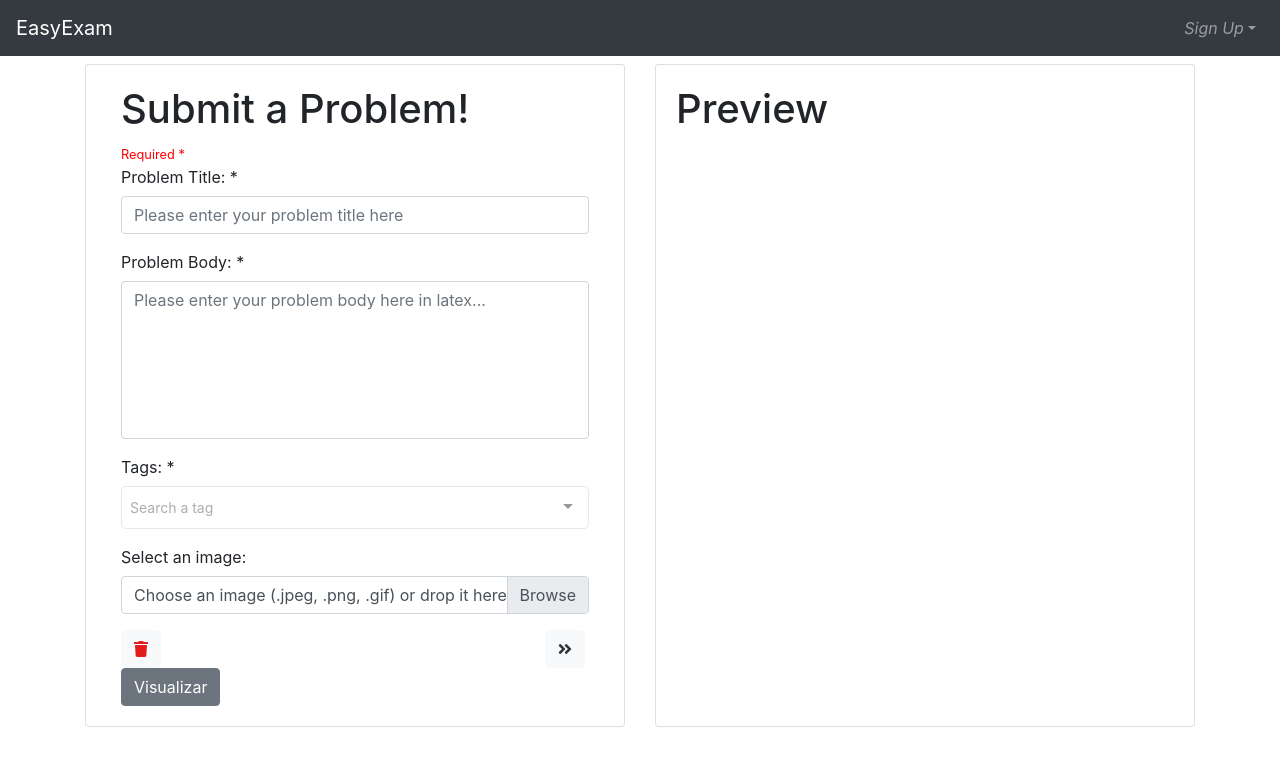
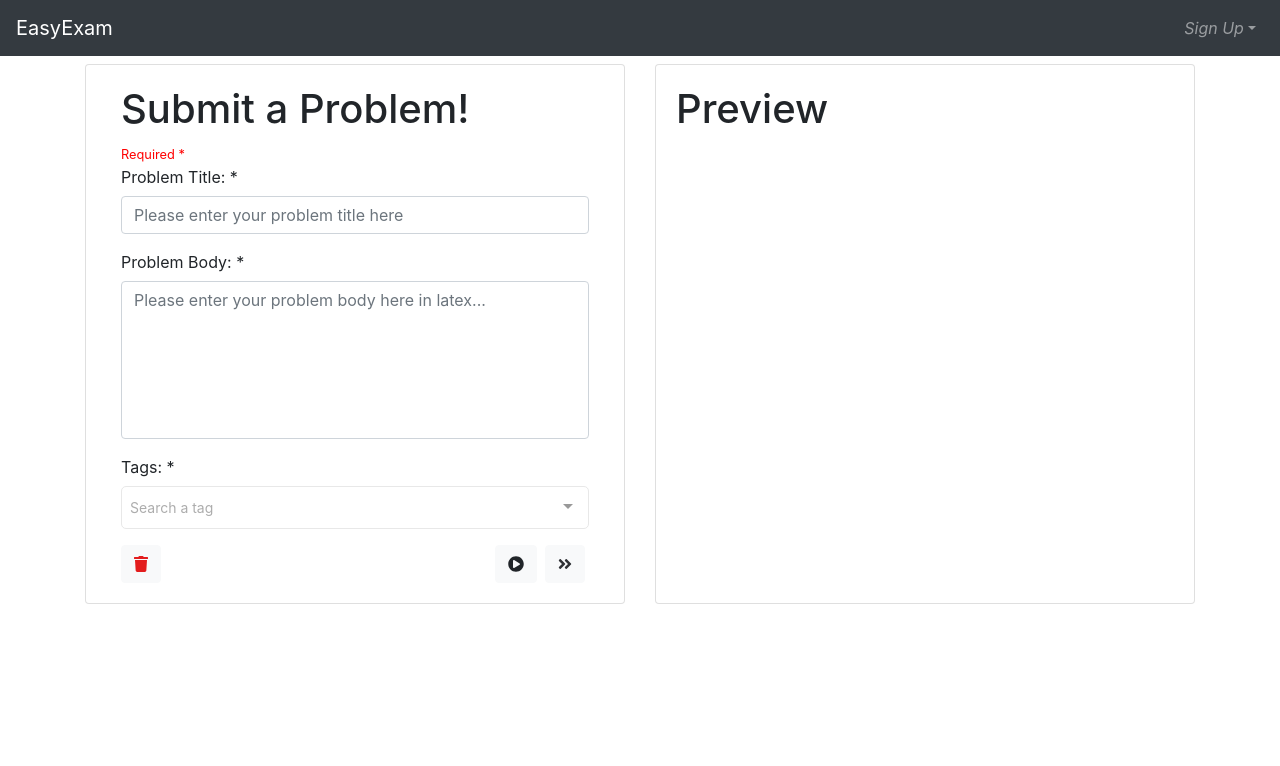
Before and after one commit to utec-cs2901-2019-2/easy-exam-grupo-ii, a Vue app in the folder Implementation/frontend/easyexam/: page /submit in a window 1280 px wide. Shown: the top 766 px of the page. Built offline with nearby package versions, Linux system fonts and the light colour scheme; no server answers; what latex2vue would draw is missing.

Commit message:
visualizador working

```diff
--- a/Implementation/frontend/easyexam/src/components/Problem.vue
+++ b/Implementation/frontend/easyexam/src/components/Problem.vue
@@ -79,6 +79,8 @@
                                         You need to select at least one tag.
                                 </b-alert>
                             </b-form-group>
+                            <!-- Inser a image -->
+                            <!--
                              <b-form-group id = "input-group-img" label="Select an image: ">
                                 <b-form-file
                                         v-model="problem.image"
@@ -88,17 +90,19 @@
                                         accept="image/jpeg, image/png, image/gif"
                                 ></b-form-file>
                             </b-form-group>
+                            -->
                             <b-button type="reset" variant="light"><i class="fas fa-trash fa-1x" style="color:  #e31d1d;"></i></b-button>
                             <b-button variant="light" class="mx-1 float-right " @click="goNext"><i class="fas fa-angle-double-right fa-1x" style="color:  #2f3135 ;"></i></b-button>
+                            <b-button variant="light" class="mx-1 float-right " @click="visualize"><i class="fas fa-play-circle"></i></b-button>
                         </b-form>
 
-            <b-button @click="visualize">Visualizar</b-button>
+
             </b-container>
         </b-card>
             <b-card>
                 <h1>Preview</h1>
                 <h3> {{problem.title}} </h3>
-                <b-card-body v-html="recibo">
+                <b-card-body v-html="problem_html">
                 </b-card-body>
             </b-card>
         </b-card-group>
@@ -127,10 +131,7 @@
                     {id: 2, name: "Latex"}
                 ],
                 input_type: '',
-                recibo: '',
-                tex: String.raw`
-
-                `
+                problem_html: '',
             }
         },
         mounted() {
@@ -188,7 +189,7 @@
                 const prob = axios.post('http://' + this.$store.state.clientURL +'/problem/v1/problem/latexToHtmlbyBody',{
                     body: this.problem.body
                 });
-                prob.then(response => (this.recibo = response.data));
+                prob.then(response => (this.problem_html = response.data));
             }
 
         },
--- a/Implementation/frontend/easyexam/src/components/Solution.vue
+++ b/Implementation/frontend/easyexam/src/components/Solution.vue
@@ -52,9 +52,9 @@
                                 </b-alert>
                             </b-form-group>
                             <b-button variant="light" on-clik class = "m-2 float-left" @click = "goBack" ><i class="fas fa-angle-double-left" style="color:  #2f3135;"></i></b-button>
-                            <b-button variant = "primary" class = "m-2 float-right" v-b-modal.modalPopover>Submit</b-button>
+                            <b-button variant = "light" class = "m-2 float-right" v-b-modal.modalPopover>Submit</b-button>
                             <b-button type="reset" variant = "light" class="m-2 float-left" ><i class="fas fa-trash fa-1x" style="color:  #e31d1d;"></i></b-button>
-
+                            <b-button variant="light" class="mx-1 float-right " @click="visualize"><i class="fas fa-play-circle"></i></b-button>
                         </b-form>
                             <b-modal
                                     title="Submit status"
@@ -86,7 +86,8 @@
         </b-card>
         <b-card>
             <h1>Preview</h1>
-            <latex :content="solution.description"/>
+            <b-card-body v-html="solution_html">
+            </b-card-body>
         </b-card>
         </b-card-group>
 
@@ -99,7 +100,7 @@
     import Multiselect from "vue-multiselect"
     import { validationMixin } from 'vuelidate'
     import { minLength, required } from 'vuelidate/lib/validators'
-    import { parse, HtmlGenerator } from 'latex.js'
+   // import { parse, HtmlGenerator } from 'latex.js'
 
     export default {
         mixins: [validationMixin],
@@ -110,7 +111,8 @@
                 dismissCountDownDescrip: 0,
                 dismissCountDownPropType: 0,
                 tags: [],
-                dicty : {'Short Answer' : 'SA', 'Long Answer' : 'LA', 'Multiple Choice' : 'MC' , 'True or False' : 'TF'}
+                dicty : {'Short Answer' : 'SA', 'Long Answer' : 'LA', 'Multiple Choice' : 'MC' , 'True or False' : 'TF'},
+                solution_html: ''
             }
         },
         methods: {
@@ -177,9 +179,10 @@
                 this.problem.topics_id = []
             },
             visualize(){
-                let generator = new HtmlGenerator({ hyphenate: false })
-                let doc = parse(this.solution.description, { generator: generator }).htmlDocument()
-                console.log(doc.outerHTML)
+                const prob = axios.post('http://' + this.$store.state.clientURL +'/problem/v1/problem/latexToHtmlbyBody',{
+                    body: this.solution.description
+                });
+                prob.then(response => (this.solution_html = response.data));
             }
         },
         mounted() {
```
